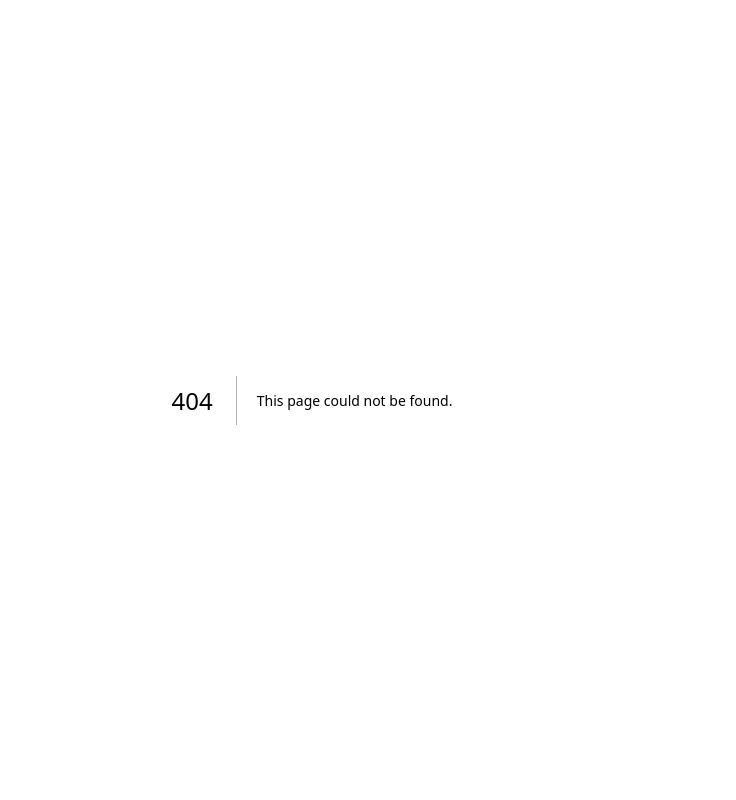
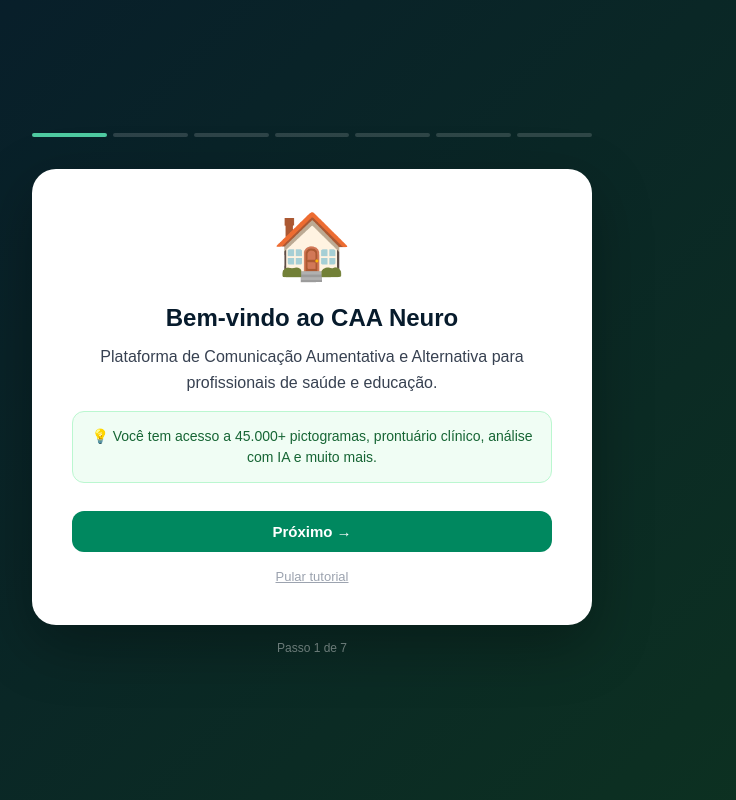
Before and after one commit to andreajoa/CAA-NEURO, a Next.js app: page /onboarding in a window 1280 px wide. Before the commit this address had no page. Shown: the whole page, without its empty margins (328-1064 px from the left). Built offline with nearby package versions, Linux system fonts and the light colour scheme.

Commit message:
Fase 9+10: onboarding completo, seed de cards, casos clínicos documentados

```diff
--- /dev/null
+++ b/app/onboarding/page.jsx
@@ -0,0 +1,101 @@
+"use client";
+import { useState } from "react";
+import { useRouter } from "next/navigation";
+
+const steps = [
+  {
+    icon: "🏠",
+    titulo: "Bem-vindo ao CAA Neuro",
+    descricao: "Plataforma de Comunicação Aumentativa e Alternativa para profissionais de saúde e educação.",
+    dica: "Você tem acesso a 45.000+ pictogramas, prontuário clínico, análise com IA e muito mais.",
+  },
+  {
+    icon: "🃏",
+    titulo: "A Prancha de Comunicação",
+    descricao: "Selecione perfis (Infantil, Adulto, Idoso) e níveis linguísticos para adaptar os cards ao seu paciente.",
+    dica: "Clique em qualquer card para adicioná-lo à frase. Use 🔊 Falar para reproduzir em voz alta.",
+  },
+  {
+    icon: "🔍",
+    titulo: "45.000+ Pictogramas ARASAAC",
+    descricao: "No editor de cards, clique em 'Buscar / Gerar imagem' para acessar o maior banco de pictogramas do mundo.",
+    dica: "Pesquise em português: 'água', 'feliz', 'escola'... Os resultados aparecem instantaneamente.",
+  },
+  {
+    icon: "✨",
+    titulo: "Geração de Imagens com IA",
+    descricao: "No plano Pro, gere pictogramas únicos e personalizados com inteligência artificial (fal.ai).",
+    dica: "Digite a descrição do card e a IA cria uma imagem exclusiva em segundos.",
+  },
+  {
+    icon: "👥",
+    titulo: "Prontuário Clínico",
+    descricao: "Cadastre seus pacientes com diagnóstico, escola, medicamentos e objetivos terapêuticos.",
+    dica: "Registre cada sessão com evolução observada. A IA analisa o histórico e gera insights clínicos.",
+  },
+  {
+    icon: "📄",
+    titulo: "Relatórios Profissionais",
+    descricao: "Gere relatórios PDF, Excel e CSV com o histórico completo de cada paciente.",
+    dica: "Acesse /pacientes → selecione um paciente → clique em PDF, Excel ou CSV.",
+  },
+  {
+    icon: "🚀",
+    titulo: "Tudo pronto!",
+    descricao: "Você está preparado para usar o CAA Neuro com seus pacientes.",
+    dica: "Explore a Biblioteca de Pranchas, as Atividades Adaptadas e o Painel Admin para mais recursos.",
+  },
+];
+
+export default function OnboardingPage() {
+  const [step, setStep] = useState(0);
+  const router = useRouter();
+  const current = steps[step];
+  const isLast = step === steps.length - 1;
+
+  return (
+    <div style={{minHeight:"100vh",background:"linear-gradient(135deg,#071b2c,#0d3320)",display:"flex",flexDirection:"column",alignItems:"center",justifyContent:"center",fontFamily:"Arial,Helvetica,sans-serif",padding:"24px"}}>
+      <div style={{maxWidth:"560px",width:"100%"}}>
+        {/* Progress */}
+        <div style={{display:"flex",gap:"6px",marginBottom:"32px",justifyContent:"center"}}>
+          {steps.map((_,i) => (
+            <div key={i} style={{height:"4px",flex:1,borderRadius:"2px",background:i<=step?"#4ec9a0":"rgba(255,255,255,0.15)",transition:"background 0.3s"}} />
+          ))}
+        </div>
+
+        {/* Card */}
+        <div style={{background:"white",borderRadius:"24px",padding:"40px",textAlign:"center",boxShadow:"0 20px 60px rgba(0,0,0,0.3)"}}>
+          <div style={{fontSize:"64px",marginBottom:"20px"}}>{current.icon}</div>
+          <h1 style={{fontSize:"24px",fontWeight:"900",color:"#071b2c",margin:"0 0 12px"}}>{current.titulo}</h1>
+          <p style={{fontSize:"16px",color:"#374151",lineHeight:"1.6",margin:"0 0 16px"}}>{current.descricao}</p>
+          <div style={{background:"#f0fdf4",border:"1px solid #bbf7d0",borderRadius:"12px",padding:"14px 16px",marginBottom:"28px"}}>
+            <p style={{fontSize:"14px",color:"#166534",margin:0,lineHeight:"1.5"}}>💡 {current.dica}</p>
+          </div>
+          <div style={{display:"flex",gap:"10px",justifyContent:"center"}}>
+            {step > 0 && (
+              <button onClick={()=>setStep(s=>s-1)}
+                style={{padding:"12px 24px",borderRadius:"12px",border:"1px solid #e5e7eb",background:"white",cursor:"pointer",fontWeight:"600",fontSize:"15px",color:"#374151"}}>
+                ← Anterior
+              </button>
+            )}
+            <button
+              onClick={()=>{ if(isLast) router.push("/app"); else setStep(s=>s+1); }}
+              style={{padding:"12px 32px",borderRadius:"12px",border:"none",background:"#00885f",color:"white",cursor:"pointer",fontWeight:"700",fontSize:"15px",flex:step===0?1:"auto"}}>
+              {isLast ? "Ir para a prancha →" : "Próximo →"}
+            </button>
+          </div>
+          {!isLast && (
+            <button onClick={()=>router.push("/app")}
+              style={{background:"none",border:"none",color:"#9ca3af",cursor:"pointer",fontSize:"13px",marginTop:"16px",textDecoration:"underline"}}>
+              Pular tutorial
+            </button>
+          )}
+        </div>
+
+        <p style={{color:"rgba(255,255,255,0.4)",fontSize:"12px",textAlign:"center",marginTop:"16px"}}>
+          Passo {step+1} de {steps.length}
+        </p>
+      </div>
+    </div>
+  );
+}
```
Also changed, not shown: scripts/seed-cards.js (added, +32 -0 lines), 1 other file (tests, documents, lock files or other folders).
